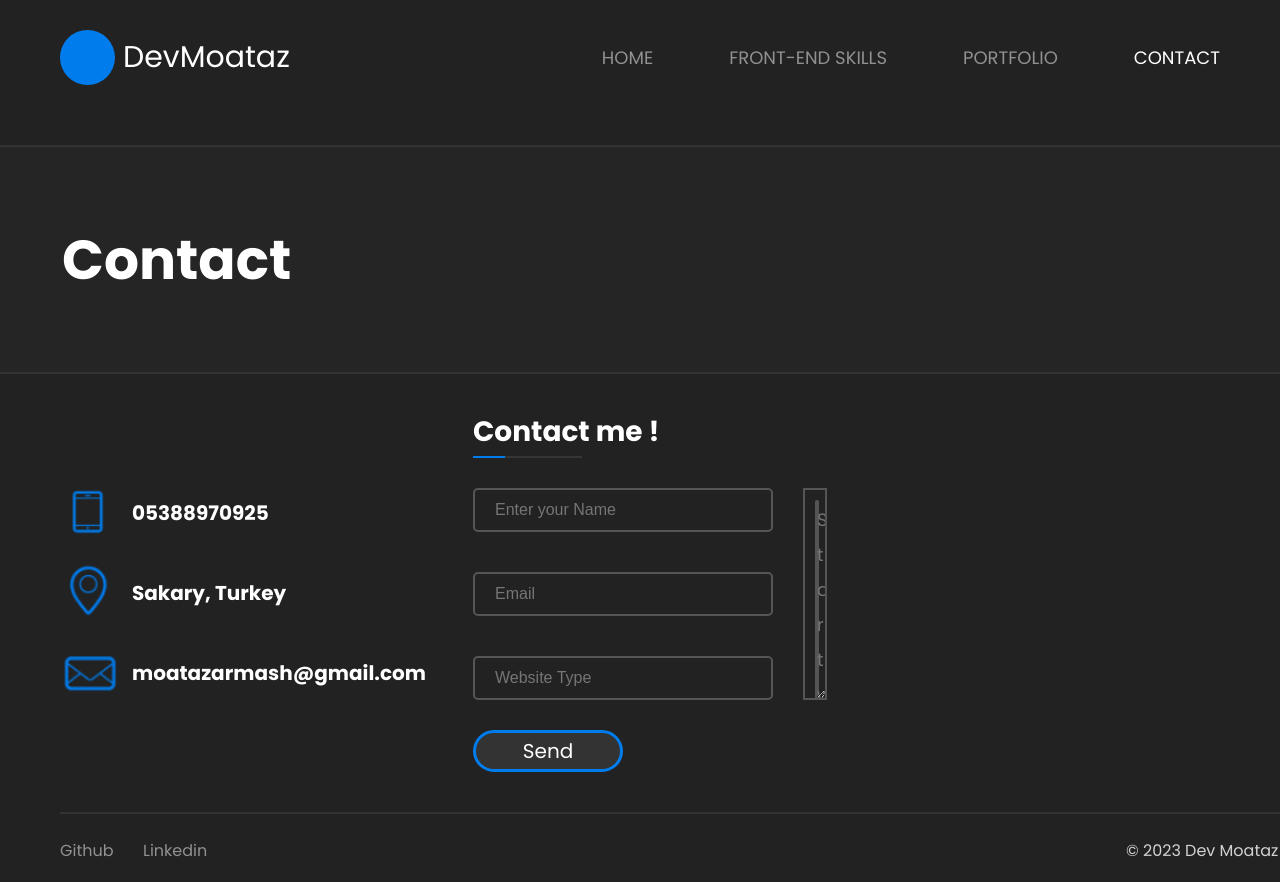
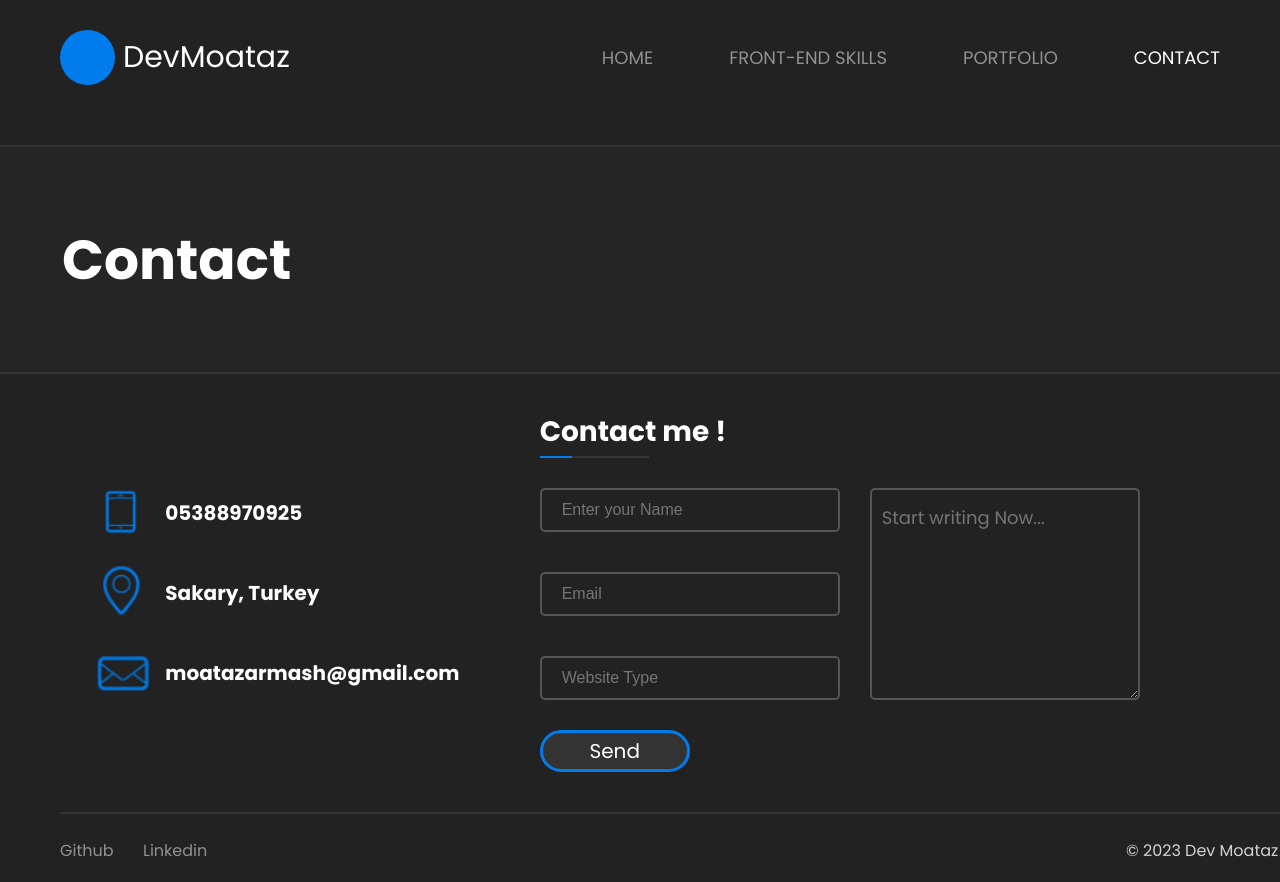
Before and after one commit to moataz-armash/portfolio, a Next.js app: page /contact in a window 1280 px wide. Built offline with nearby package versions, Linux system fonts and the light colour scheme; a web font is replaced by a local one.

Commit message:
fixing textarea size

```diff
--- a/public/scss/app.scss
+++ b/public/scss/app.scss
@@ -13,3 +13,6 @@
 @import "components/frontendskills.scss";
 @import "components/portfolio.scss";
 @import "components/contact.scss";
+
+// responsive
+@import "responsive.scss";
--- a/public/scss/components/contact.scss
+++ b/public/scss/components/contact.scss
@@ -32,7 +32,7 @@
 
 .second-contact-container {
   display: flex;
-  width: 760px;
+  width: 660px;
   gap: 30px;
 }
 
@@ -74,6 +74,7 @@
 .input-textarea-container {
   display: flex;
   gap: 30px;
+  width: 600px;
 }
 
 .input-container {
@@ -104,23 +105,22 @@ input::-moz-placeholder {
 
 // TEXT AREA
 
-.text-area {
+textarea {
   height: 212px;
   border: 2px solid #555;
   padding: 10px;
   color: rgba(255, 255, 255, 0.5);
   background: #222;
+  border-radius: 5px;
   font-size: 18px;
 }
 
-.text-area::placeholder {
+textarea::placeholder {
   font-family: Poppins;
   font-size: 18px;
   font-style: normal;
   font-weight: 400;
   line-height: 35px; /* 194.444% */
-  border-radius: 5px;
-  border: 2px solid #555;
 }
 
 .send-btn {
--- a/public/scss/components/navbar.scss
+++ b/public/scss/components/navbar.scss
@@ -5,6 +5,19 @@
   justify-content: space-between;
   height: 55px;
   margin: 30px 60px 0;
+}
+
+.burger-bar {
+  cursor: pointer;
+}
+
+.burger-link {
+  color: hsla(0, 0%, 100%, 0.5);
+  text-decoration: none;
+  font-family: Poppins;
+  text-transform: uppercase;
+  line-height: 35px;
+  font-size: 18px;
 }
 
 .nav-link:link,
--- /dev/null
+++ b/public/scss/responsive.scss
@@ -0,0 +1,38 @@
+@media (max-width: 767px) {
+  /*Mobile and tablet screen rules*/
+}
+
+@media (min-width: 768px) {
+  /*Small screen rules*/
+  .container {
+    width: 750px;
+  }
+}
+
+@media (min-width: 992px) {
+  /*Medium screen rules*/
+  .container {
+    width: 970px;
+  }
+}
+
+@media (min-width: 1200px) {
+  /*Large screen rules*/
+  .container {
+    width: 1170px;
+  }
+}
+
+// Start My Framework
+
+.container {
+  margin: auto;
+  padding-left: 15px;
+  padding-right: 15px;
+}
+
+.text-center {
+  text-align: center;
+}
+
+// End My Framwork
--- a/src/components/NavLink.tsx
+++ b/src/components/NavLink.tsx
@@ -5,9 +5,10 @@ import React from "react";
 interface NavLinkProps {
   href?: any;
   text?: string;
+  open?: any;
 }
 
-const NavLink: React.FC<NavLinkProps> = ({ href, text }) => {
+const NavLink: React.FC<NavLinkProps> = ({ href, text, open }) => {
   const router = useRouter();
   const style = {
     color: router.asPath === href ? "#fff" : "hsla(0, 0%, 100%, 0.5)",
@@ -17,6 +18,7 @@ const NavLink: React.FC<NavLinkProps> = ({ href, text }) => {
     router.push(href);
   };
   return (
+    <>
       <Link
         className={`nav-link`}
         onClick={handleClick}
@@ -24,6 +26,7 @@ const NavLink: React.FC<NavLinkProps> = ({ href, text }) => {
         href={href}>
         {text}
       </Link>
+    </>
   );
 };
 
```
Also changed, not shown: public/burgerbar.png (added), public/exitbutton.png (added). Lines whose indentation alone changed are shown as unchanged.
